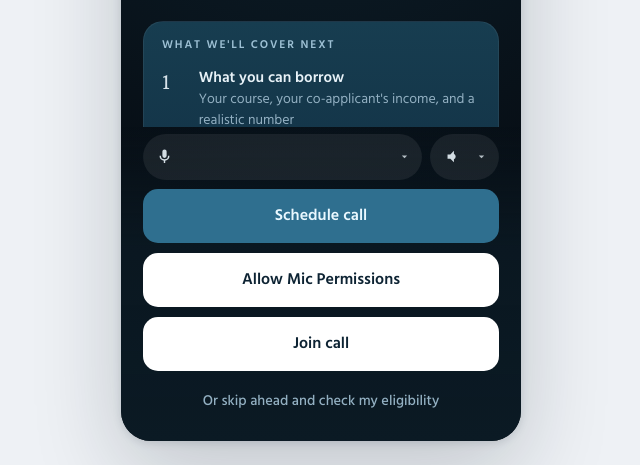
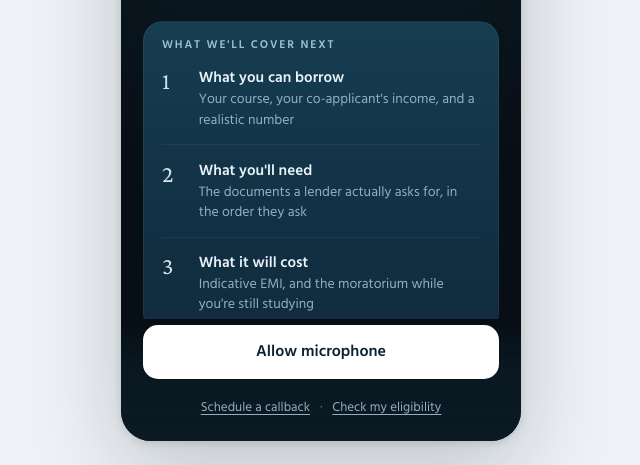
Before and after one commit to eklavya2201/UPSY-LOAN_AGENT, a website: page frontend/m.html in a window 1280 px wide. Shown: the part 335-800 px from the top of the page, without its empty margins (319-959 px from the left). Drawn offline with nearby package versions, Linux system fonts and the light colour scheme.

Commit message:
fix(m): make hidden actually hide, and stop the buttons eating the screen
Two problems, one of them a real bug.

The bug: '.btn { display: flex }' outranks the browser's own [hidden] rule, so
every element this page hides in markup — the device pickers, the second-stage
call button — rendered anyway. The brief screen showed controls that were
supposed to appear one at a time.

The design: there were three full-width buttons competing, which filled the
screen and pushed the brief's own content out of view. Permission and Join are
the same action at two stages so they share one slot, and the alternatives are
links because that is what they are. Controls went from 36% of the frame to
18%, and 119px more of the brief is visible.

Also adds the breathing rim light: the frame's edge glows to match what the
agent is doing — slow and cool listening, quick and warm thinking. It earns its
place because the brain needs over a second to answer, and a pause needs to
read as "working" rather than "frozen". Holds steady rather than breathing
under prefers-reduced-motion, so the information survives without the motion.

Co-Authored-By: Claude Opus 5 <noreply@anthropic.com>

```diff
--- a/frontend/m.html
+++ b/frontend/m.html
@@ -55,6 +55,13 @@
     overscroll-behavior-y: none;
   }
 
+  /* The `hidden` attribute must actually hide things. A class selector like
+     `.btn { display: flex }` outranks the browser's own `[hidden]` rule, so
+     without this every element this page hides in markup — the device pickers,
+     the second-stage call button — renders anyway. That is what filled the
+     brief screen with controls that were supposed to appear one at a time. */
+  [hidden] { display: none !important; }
+
   /* ── The frame ────────────────────────────────────────────────────────────
      Full-bleed on a phone, which is the only place this really matters. On a
      desktop it becomes a phone-shaped panel centred on a light page, so the
@@ -74,6 +81,58 @@
       radial-gradient(120% 70% at 50% 0%, #153545 0%, #0b1a24 45%, var(--ink) 100%);
     display: flex;
     flex-direction: column;
+  }
+
+  /* ── The breathing rim ────────────────────────────────────────────────────
+     A light that lives in the edges of the screen and tells you what the agent
+     is doing without a word of UI copy: slow cool breath while it listens, a
+     quicker warm one while it thinks, steady bright while it talks.
+
+     It earns its place because the brain needs over a second to answer. The
+     spoken acknowledgement covers that in the ear; this covers it in the eye —
+     between them, a pause reads as "it heard me and it's working" instead of
+     "this has frozen". Driven by the relay's `state` event (voiceRelay.js), so
+     it reflects what the server is actually doing, never a guess.
+
+     Inset shadow on an overlay rather than a border, so it glows inward from
+     the bezel and never shifts the layout by a pixel. */
+  .frame::after {
+    content: "";
+    position: absolute;
+    inset: 0;
+    border-radius: inherit;
+    pointer-events: none;
+    z-index: 5;
+    opacity: 0;
+    transition: opacity .5s ease;
+    box-shadow: inset 0 0 var(--rim-spread, 70px) var(--rim-thick, 2px) var(--rim, transparent);
+  }
+  .frame[data-voice]::after { animation: rim-breathe var(--rim-rate, 4.5s) ease-in-out infinite; }
+
+  .frame[data-voice="listening"]::after {
+    opacity: 1;
+    --rim: #4fd1e8cc;   /* cool: your turn */
+    --rim-rate: 4.5s;
+    --rim-spread: 60px;
+  }
+  .frame[data-voice="thinking"]::after {
+    opacity: 1;
+    --rim: #f0b46bd9;   /* warm and quicker: working on it */
+    --rim-rate: 1.6s;
+    --rim-spread: 80px;
+    --rim-thick: 3px;
+  }
+  .frame[data-voice="speaking"]::after {
+    opacity: 1;
+    --rim: #7fb2ffe6;   /* steady bright: UPSY is talking */
+    --rim-rate: 3s;
+    --rim-spread: 95px;
+    --rim-thick: 3px;
+  }
+
+  @keyframes rim-breathe {
+    0%, 100% { opacity: .38; }
+    50%      { opacity: 1; }
   }
 
   @media (min-width: 640px) {
@@ -248,6 +307,30 @@
 
   .btn.primary { background: #ffffff; color: #0d2333; }
   .btn.secondary { background: var(--accent); color: #eaf8ff; }
+  /* The secondary options: real controls, styled as text so they cannot compete
+     with the one thing the page is asking for. */
+  .alt-row {
+    display: flex;
+    align-items: center;
+    justify-content: center;
+    gap: .5rem;
+    margin: .15rem 0 0;
+    font-size: .82rem;
+    color: var(--faint);
+  }
+  .linkish {
+    background: none;
+    border: 0;
+    padding: .35rem .1rem;
+    font: inherit;
+    color: var(--muted);
+    text-decoration: underline;
+    text-underline-offset: 3px;
+    cursor: pointer;
+  }
+  .linkish:hover { color: #eaf8ff; }
+  .linkish:focus-visible { outline: 2px solid var(--accent); outline-offset: 3px; border-radius: 4px; }
+
   .btn.quiet {
     background: transparent;
     color: var(--muted);
@@ -525,6 +608,9 @@
   @media (prefers-reduced-motion: reduce) {
     .sheet, .sheet-card, .focus, .btn, .key { transition: none; }
     .dots::after { animation: none; content: "…"; }
+    /* The rim still shows state — it just holds steady instead of breathing,
+       so the information survives even though the motion doesn't. */
+    .frame[data-voice]::after { animation: none; opacity: .8; }
   }
 </style>
 </head>
@@ -596,10 +682,19 @@
         </span>
       </div>
 
-      <button class="btn secondary" id="scheduleBtn" type="button">Schedule call</button>
-      <button class="btn primary" id="permBtn" type="button">Allow Mic Permissions</button>
-      <button class="btn primary" id="joinBtn" type="button" hidden>Join call</button>
-      <a class="btn quiet" href="/login">Or skip ahead and check my eligibility</a>
+      <!-- One primary action, then a quiet row. There were three full-width
+           buttons here and they filled the screen, which pushed the brief's own
+           content out of view and made every option look equally important —
+           the caller could not tell what the page wanted them to do. Permission
+           and Join are the same single action at two stages, so they share one
+           slot; the alternatives are links, because that is what they are. -->
+      <button class="btn primary" id="permBtn" type="button">Allow microphone</button>
+      <button class="btn primary" id="joinBtn" type="button" hidden>Start call</button>
+      <p class="alt-row">
+        <button class="linkish" id="scheduleBtn" type="button">Schedule a callback</button>
+        <span aria-hidden="true">·</span>
+        <a class="linkish" href="/login">Check my eligibility</a>
+      </p>
     </div>
   </section>
 
```
